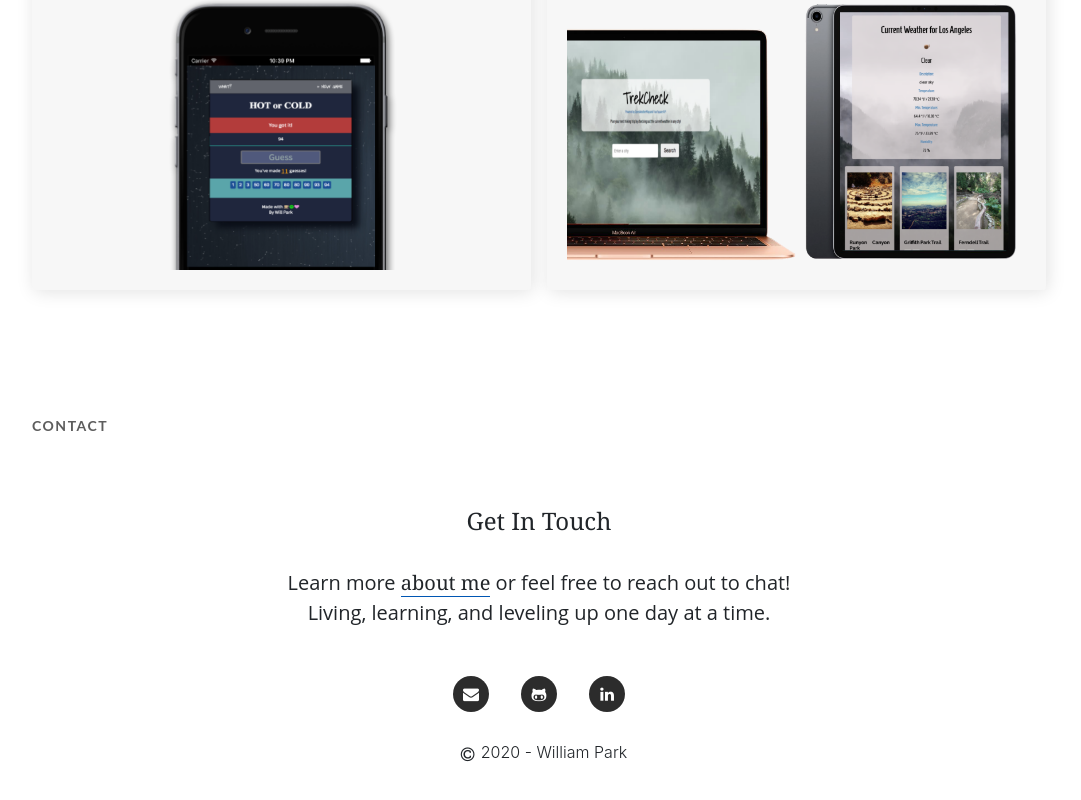
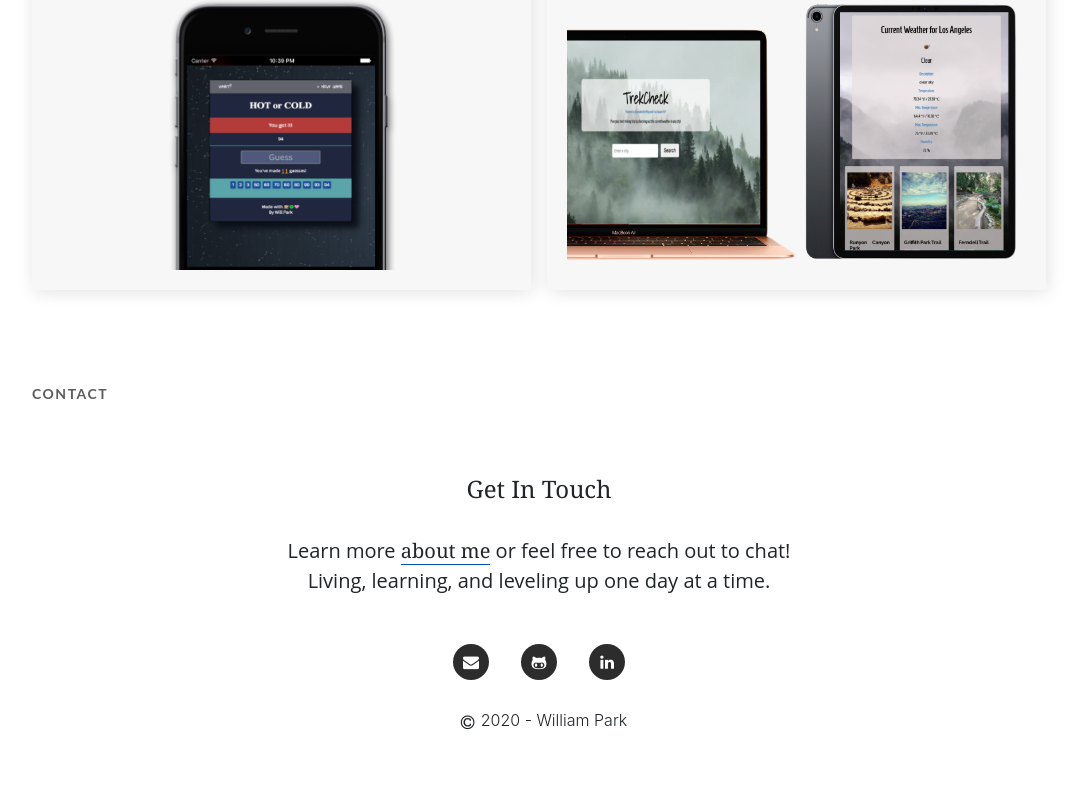
Before and after one commit to wjypark94/wpark-portfolio, a React (Create React App) app: page / in a window 1280 px wide. Shown: the part 3864-4664 px from the top of the page, without its empty margins (101-1182 px from the left). After the commit the page ends 4636 px from the top, so only its background shows below. Built offline with nearby package versions, Linux system fonts and the light colour scheme; a web font is replaced by a local one.

Commit message:
fixed responsive footer

```diff
--- a/src/components/Footer.js
+++ b/src/components/Footer.js
@@ -5,15 +5,13 @@ import Fade from 'react-reveal/Fade';
 class Footer extends Component{
 	render(){
 		return (
-			<div class="container py-3 py-lg-5">
+			<div class="container py-3">
 				<div class="row mx-0 mx-lg-5">
 					<div class="col-12 text-center text-md-left pl-0">
-						<h2 class="contact-header text-uppercase py-3">
-							<Fade top>Contact</Fade>
-						</h2>
+						<h2 class="contact-header text-uppercase py-3"><Fade top>Contact</Fade></h2>
 					</div>
 					<div class="col-12 text-center py-4 py-lg-5">
-						<h3 className="footer-title">Get In Touch</h3>
+						<h3 className="footer-title"><Fade left>Get In Touch</Fade></h3>
 						<p class="m-0 footer-description pt-3 pt-lg-4">Learn more <a href="/about" className="contact-link">about me</a> or feel free to reach out to chat!</p>
 						<p class="m-0 footer-description">Living, learning, and leveling up one day at a time.</p>
 					</div>
@@ -25,7 +23,6 @@ class Footer extends Component{
 						<p className="pt-4 footer-copyright"><i class="icon fa fa-copyright copyright-icon"></i>2020 - William Park</p>
 						</Fade>
 					</div>
-
 				</div>
 
 			</div>
```
